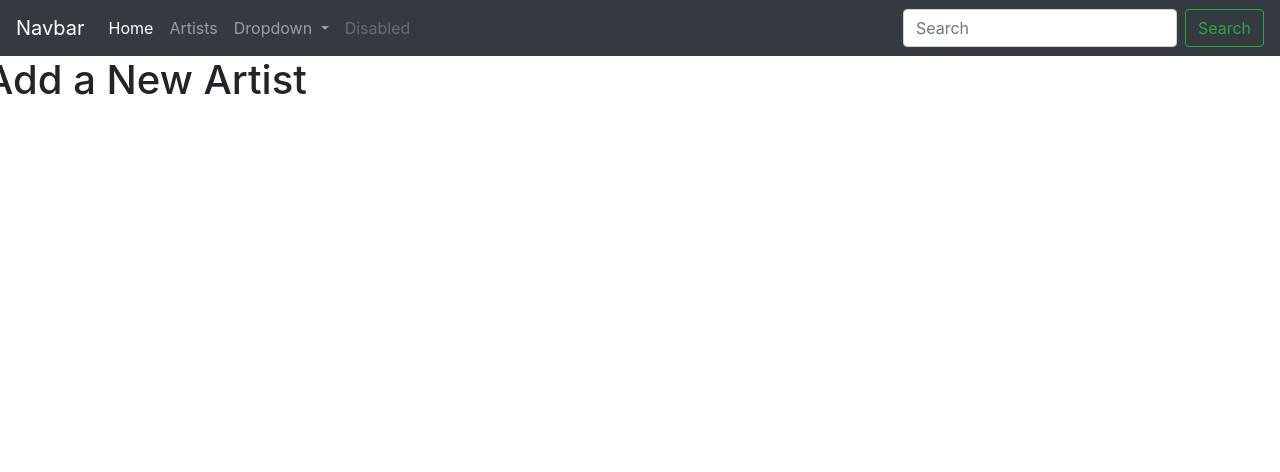
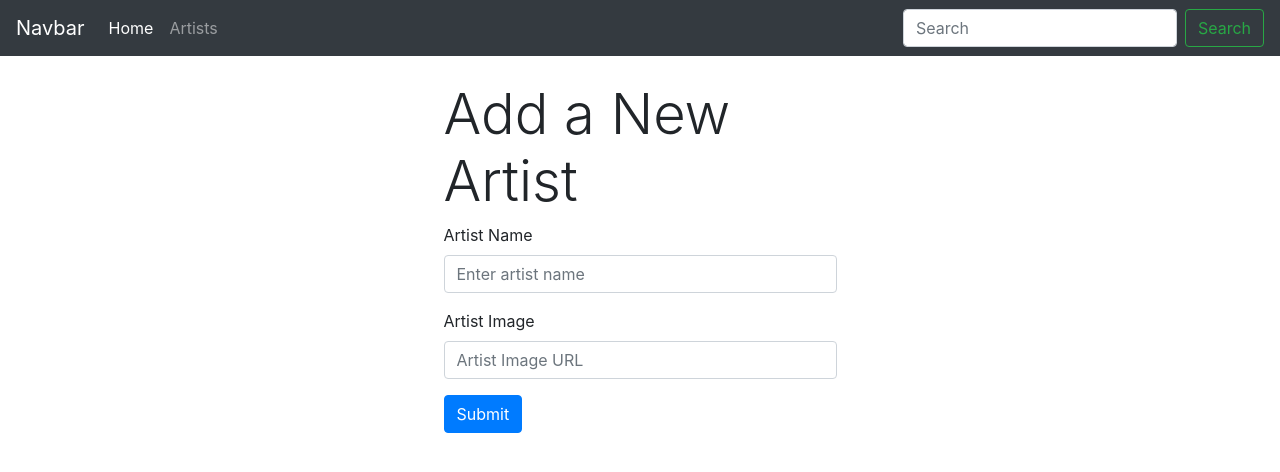
Before and after one commit to CiaranSomething/Tunebaser, a Node server app: page /artists/new in a window 1280 px wide. Shown: the top 472 px of the page. Run offline with Node 20, Linux system fonts and the light colour scheme; some libraries are stand-ins or nearby versions.

Commit message:
General formatting

```diff
--- a/views/artists/index.ejs
+++ b/views/artists/index.ejs
@@ -1,7 +1,7 @@
 <% include ../partials/header %>
 
-<h1>artists page</h1>
+<h1 class="display-4">Artists Page</h1>
 
-<a class="btn btn-lg btn-primary rounded-pill" href="">Create New Artist</a>
+<a class="btn btn-lg btn-primary rounded-pill" href="/artists/new">Create New Artist</a>
 
 <% include ../partials/footer %>
--- a/views/artists/new.ejs
+++ b/views/artists/new.ejs
@@ -1,8 +1,20 @@
 <% include ../partials/header %>
 
 <div class="row">
-    <h1 style="text-align: center;">Add a New Artist</h1>
-    <div style="width: 30%; margin: 25px auto;"></div>
+    <div style="width: 30%; margin: 25px auto;">
+        <h1 class="display-4">Add a New Artist</h1>
+        <form>
+            <div class="form-group">
+                <label for="artistName">Artist Name</label>
+                <input type="text" class="form-control" id="artistName" placeholder="Enter artist name">
+            </div>
+            <div class="form-group">
+                <label for="artistImage">Artist Image</label>
+                <input type="text" class="form-control" id="artistImage" placeholder="Artist Image URL">
+            </div>
+            <button type="submit" class="btn btn-primary">Submit</button>
+        </form>
+    </div>
 </div>
 
 <% include ../partials/footer %>
--- a/views/partials/header.ejs
+++ b/views/partials/header.ejs
@@ -21,20 +21,6 @@
                     <li class="nav-item">
                         <a class="nav-link" href="/artists">Artists</a>
                     </li>
-                <li class="nav-item dropdown">
-                    <a class="nav-link dropdown-toggle" href="#" id="navbarDropdown" role="button" data-toggle="dropdown" aria-haspopup="true" aria-expanded="false">
-                    Dropdown
-                    </a>
-                    <div class="dropdown-menu" aria-labelledby="navbarDropdown">
-                    <a class="dropdown-item" href="#">Action</a>
-                    <a class="dropdown-item" href="#">Another action</a>
-                    <div class="dropdown-divider"></div>
-                    <a class="dropdown-item" href="#">Something else here</a>
-                    </div>
-                </li>
-                <li class="nav-item">
-                    <a class="nav-link disabled" href="#" tabindex="-1" aria-disabled="true">Disabled</a>
-                </li>
                 </ul>
                 <form class="form-inline my-2 my-lg-0">
                     <input class="form-control mr-sm-2" type="search" placeholder="Search" aria-label="Search">
```
Lines whose indentation alone changed are shown as unchanged.
